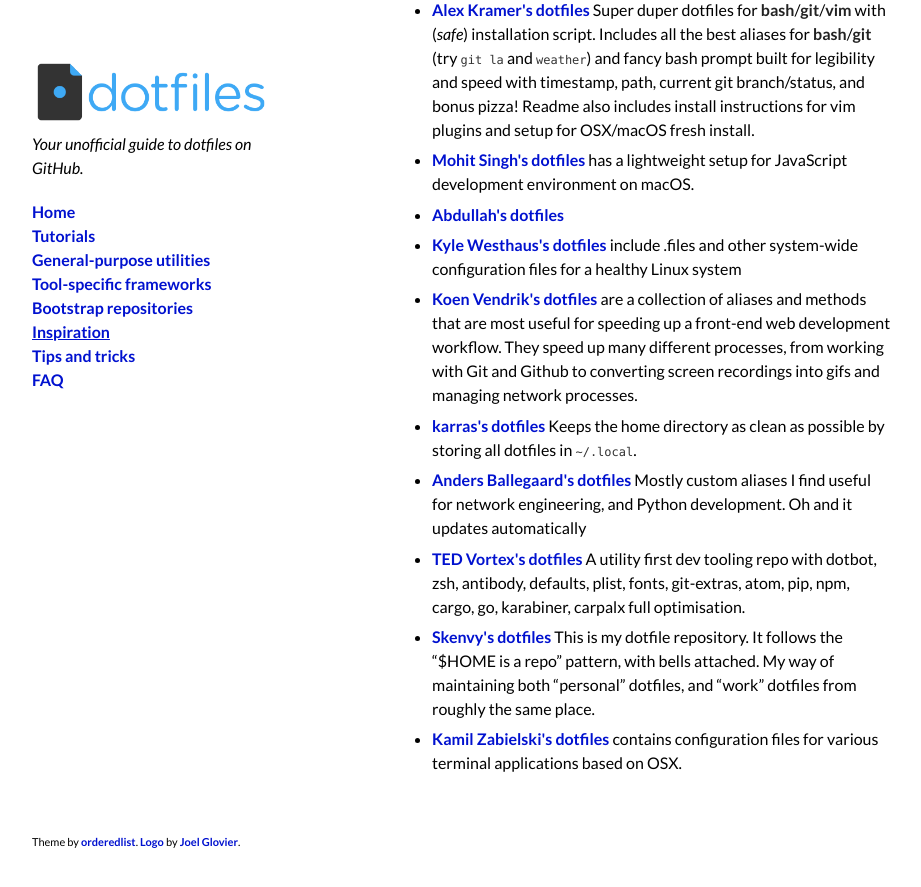
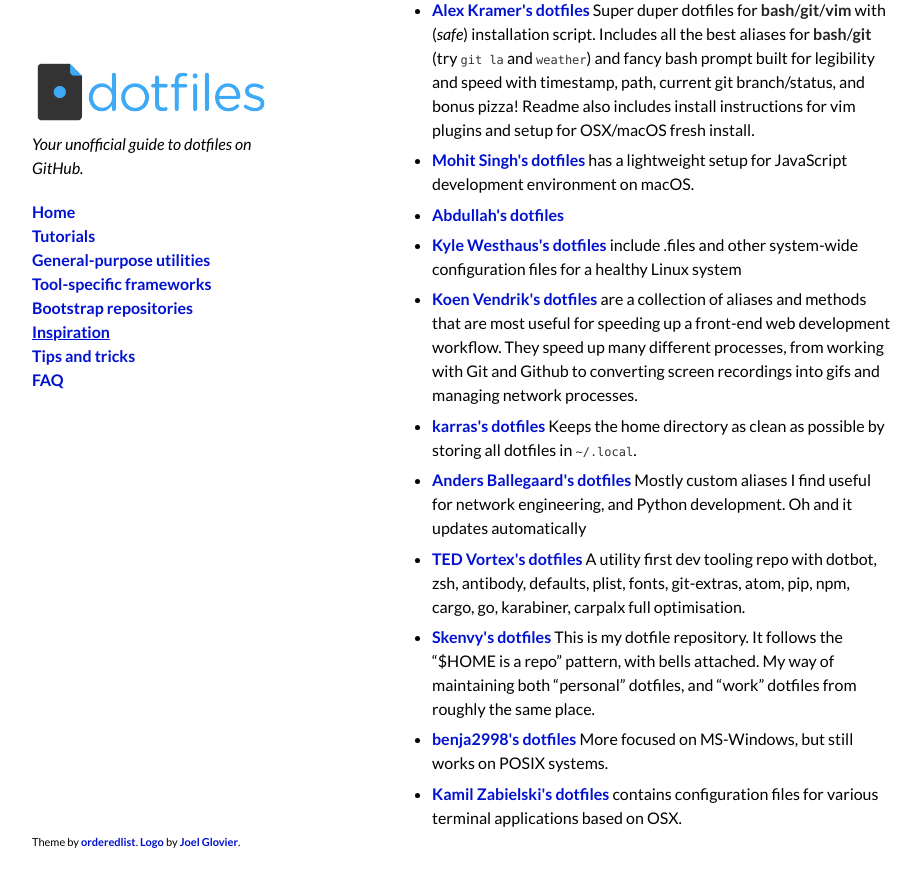
Before and after one commit to dotfiles/dotfiles.github.com, a Jekyll site: the page built from inspiration.md, in a window 1280 px wide and 900 px high, scrolled down 5645 px. Shown: the top 887 px of the window, without its empty margins (178-1099 px from the left). Built offline with Jekyll 4.4.1, drawn with Linux system fonts in a browser that asks for light colours; comment, search, counter and statistics services are not loaded; before the commit the page ends 6490 px from its top, so only the background shows below that.

Commit message:
Add benja2998's dotfiles entry to inspiration.yml

```diff
--- a/_data/inspiration.yml
+++ b/_data/inspiration.yml
@@ -491,3 +491,8 @@
   notes: with an accent on tiling WMs/(Free)BSD, managed with [DFS](https://github.com/charlesrocket/dfs).
   stars: 18
   url: https://github.com/charlesrocket/dotfiles
+- forks: 0
+  name: benja2998
+  notes: More focused on MS-Windows, but still works on POSIX systems.
+  stars: 1
+  url: https://github.com/benja2998/dotfiles
```
